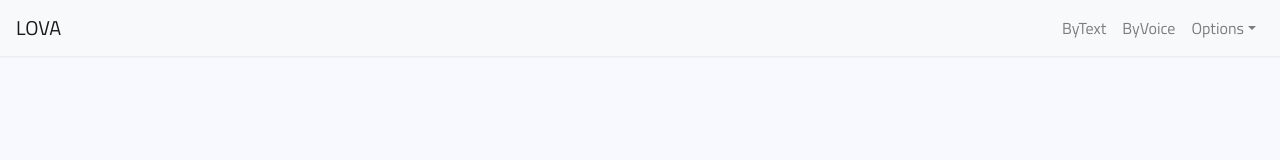
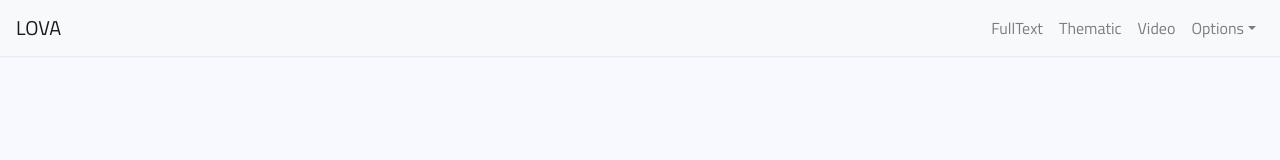
Before and after one commit to Seogeurim/lova-front, a React (Create React App) app: page / in a window 1280 px wide. Shown: the top 160 px of the page. Built offline with nearby package versions, Linux system fonts and the light colour scheme.

Commit message:
NavBar #3
change menu naming

```diff
--- a/src/Components/NavBar/NavBar.js
+++ b/src/Components/NavBar/NavBar.js
@@ -42,10 +42,13 @@ class NavBar extends Component {
         <Collapse isOpen={this.state.isOpen} navbar>
           <Nav className="ml-auto" navbar>
             <NavItem>
-              <NavLink href="/text/">ByText</NavLink>
+              <NavLink href="/fulltext/">FullText</NavLink>
             </NavItem>
             <NavItem>
-              <NavLink href="/voice/">ByVoice</NavLink>
+              <NavLink href="/thematic/">Thematic</NavLink>
+            </NavItem>
+            <NavItem>
+              <NavLink href="/video/">Video</NavLink>
             </NavItem>
             <UncontrolledDropdown nav inNavbar>
               <DropdownToggle nav caret>
```
